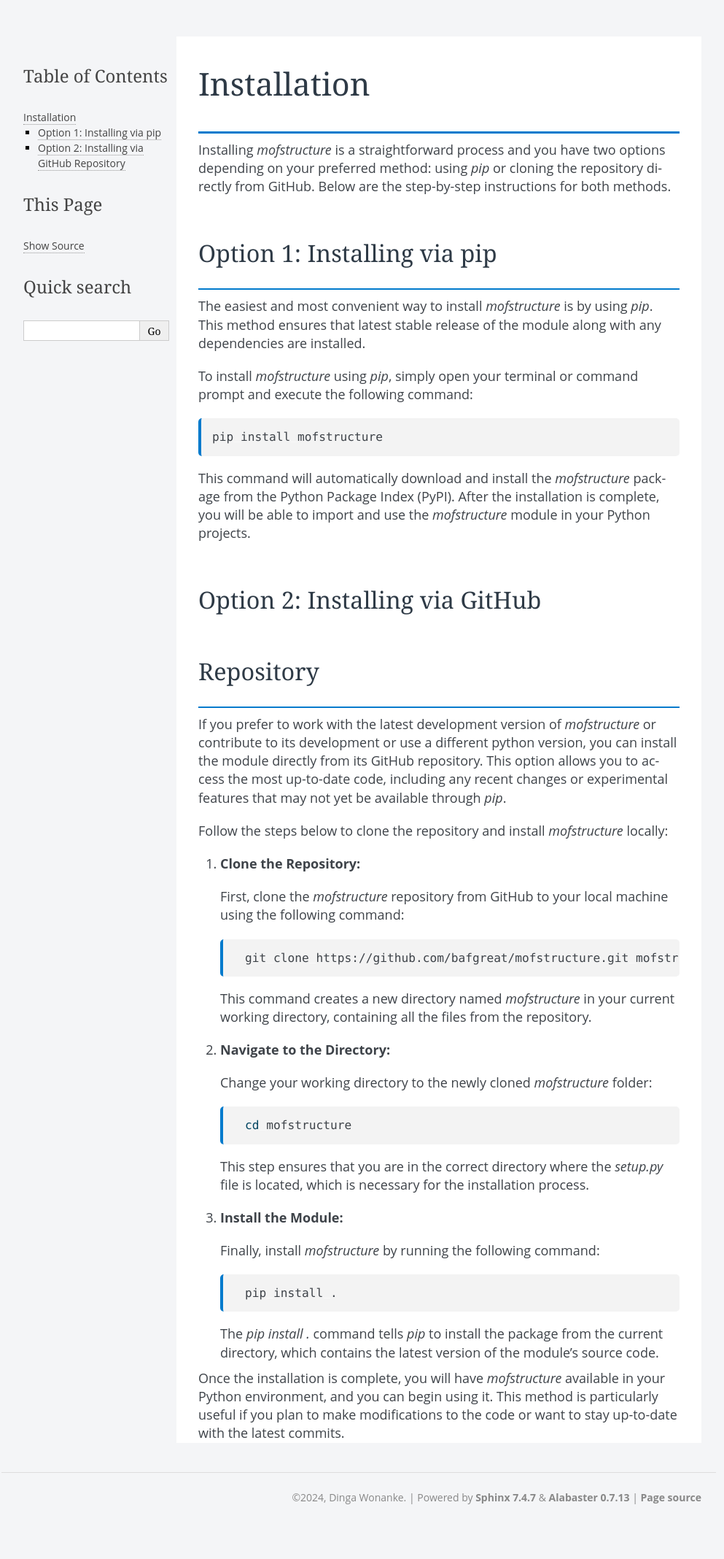
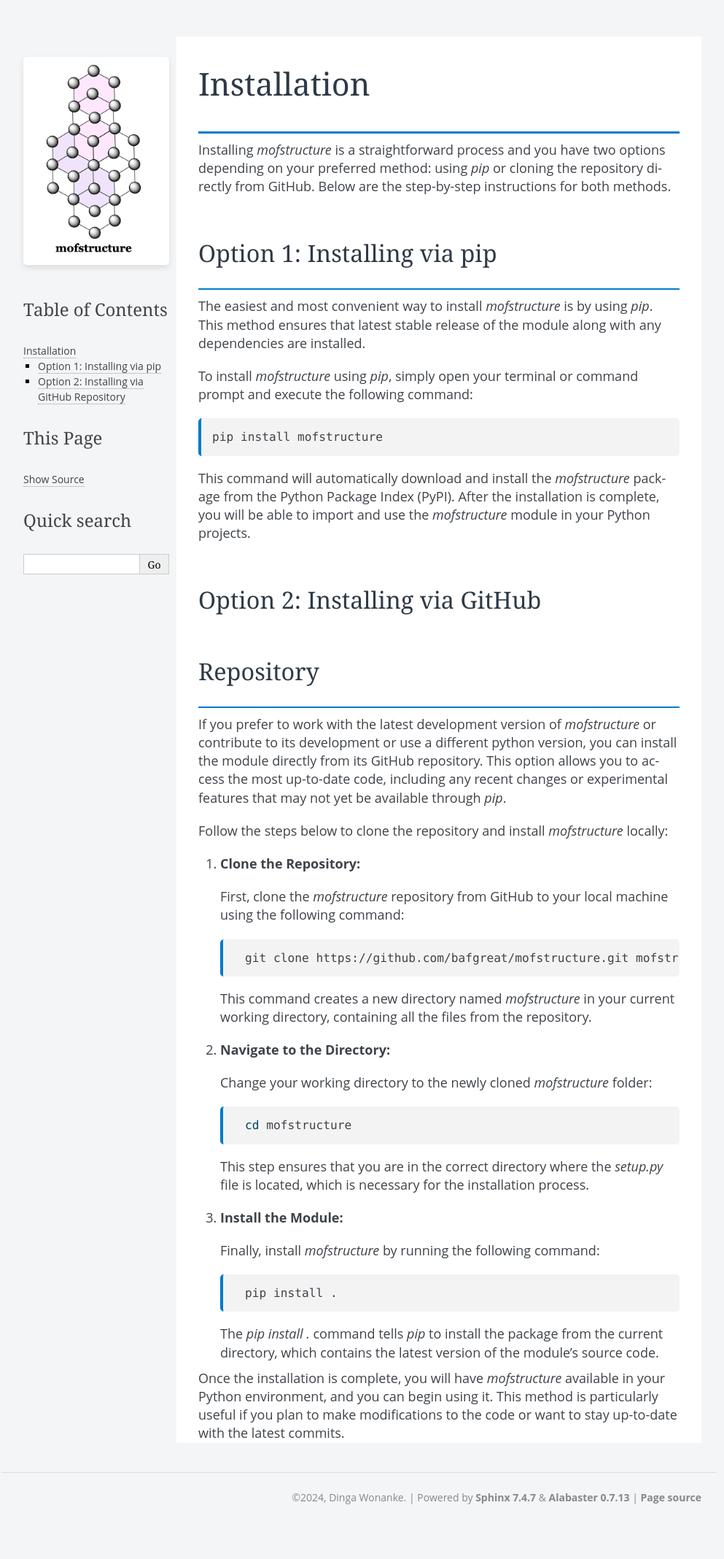
Before and after one commit to bafgreat/mofstructure, a Sphinx documentation site: the page built from docs/source/installation.rst, in a window 1280 px wide. Shown: the whole page at 73% size, without its empty margins (148-1141 px from the left). Built offline with Sphinx 7.4.7, drawn with Linux system fonts in a browser that asks for light colours.

Commit message:
logo added

```diff
--- a/docs/source/conf.py
+++ b/docs/source/conf.py
@@ -20,6 +20,7 @@ release = '0.1.7'
 # https://www.sphinx-doc.org/en/master/usage/configuration.html#general-configuration
 
 html_allow_unicode = True
+html_logo ='./images/logo.png'
 
 extensions = [
     'sphinx.ext.autodoc',
```
Also changed, not shown: docs/source/images/logo.png (added).
